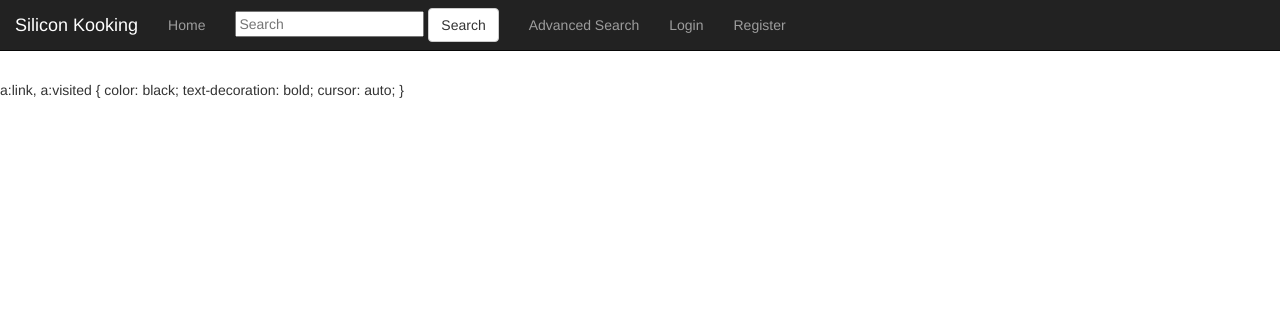
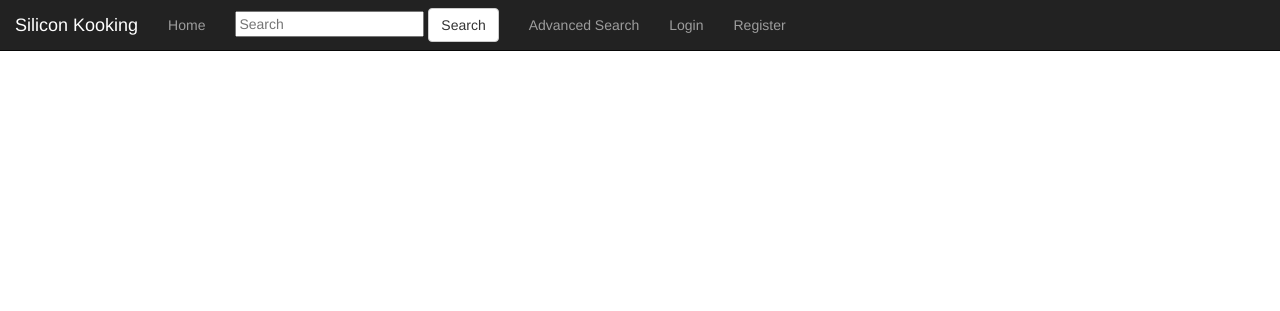
Before and after one commit to SiliconNights/SiliconNights, a Django app: template Silicon_Kooking_Src/src/templates/recipes/list_results.html in a window 1280 px wide. Shown: the top 311 px of the page. Run offline with Django 3.2, Linux system fonts and the light colour scheme; the template is opened without the code that fills it, so the values that code supplies are empty; some libraries are stand-ins or nearby versions.

Commit message:
Recipe views search updated to include entire string as a query. list_results.html has been fixed break tags removed

```diff
--- a/Silicon_Kooking_Src/src/templates/recipes/list_results.html
+++ b/Silicon_Kooking_Src/src/templates/recipes/list_results.html
@@ -3,14 +3,6 @@
 
 {% block body %}
 
-a:link, a:visited {
-    color: black;
-    text-decoration: bold;
-    cursor: auto;
-}
-
-  <br>
-  <br>
   <div class="container-fluid">
     <div class="row">
       <center>
```
Also changed, not shown: Silicon_Kooking_Src/src/recipes/views.py (+10 -1 lines).
